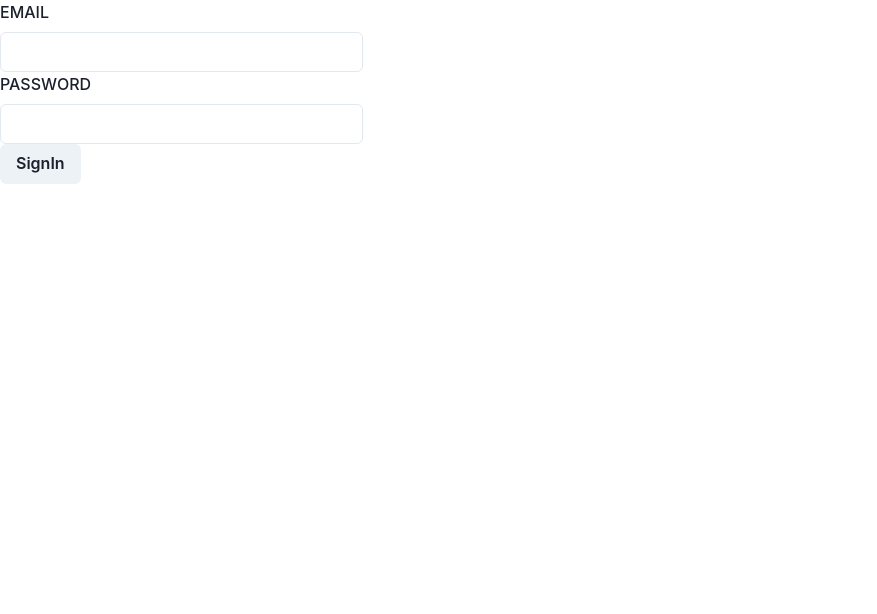
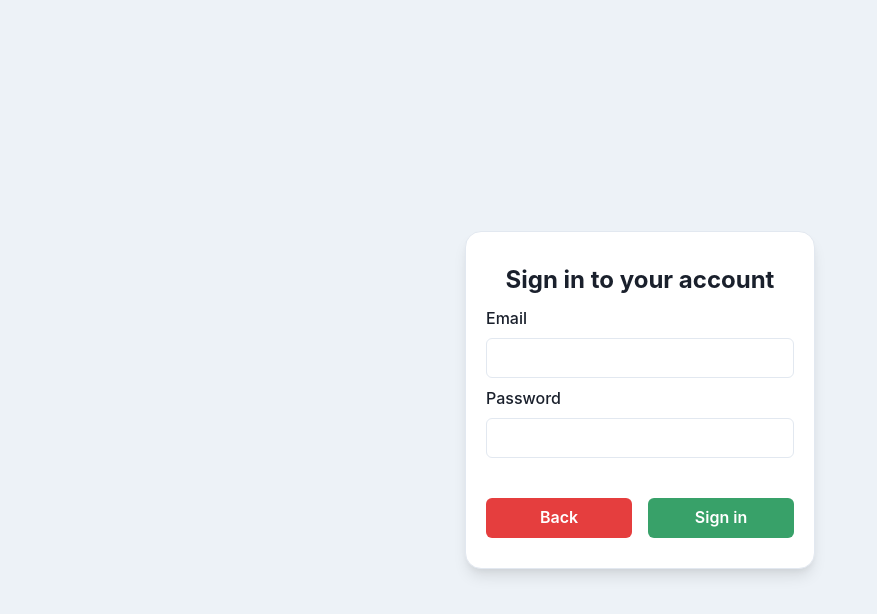
Before and after one commit to shovancak/learning-playground, a Next.js app: page /sign-in in a window 1280 px wide. Shown: the top 614 px of the page, without its empty margins (0-877 px from the left). Built offline with nearby package versions, Linux system fonts and the light colour scheme; no server answers.

Commit message:
Add styles to sign in page.

```diff
--- a/src/pages/sign-in.tsx
+++ b/src/pages/sign-in.tsx
@@ -1,6 +1,17 @@
 import { FormProvider, useForm } from 'react-hook-form'
-import { Button, chakra, Flex, FormLabel } from '@chakra-ui/react'
+import {
+  Button,
+  chakra,
+  Flex,
+  FormLabel,
+  HStack,
+  Text,
+  VStack,
+} from '@chakra-ui/react'
 import type { NextPage } from 'next'
+import Head from 'next/head'
+import { useRouter } from 'next/router'
+import { Routes } from 'constants/routes'
 import { FormInput } from 'components/FormInput'
 import { useAuth } from 'providers/User'
 
@@ -12,6 +23,7 @@ type FormValues = {
 const SignIn: NextPage = () => {
   // TODO: unify names createuser/login, signin/login
   const { logIn } = useAuth()
+  const router = useRouter()
   // TODO: add proper form handling + validation
   const formMethods = useForm<FormValues>({
     defaultValues: {
@@ -32,7 +44,17 @@ const SignIn: NextPage = () => {
   }
 
   return (
-    <Flex>
+    <>
+      <Head>
+        <title>Sign in</title>
+      </Head>
+      <Flex
+        direction="column"
+        align="center"
+        h="100vh"
+        justify="center"
+        bgColor="gray.100"
+      >
         <FormProvider {...formMethods}>
           <chakra.form
             onSubmit={async (event) => {
@@ -41,15 +63,52 @@ const SignIn: NextPage = () => {
               })(event)
             }}
           >
-          <FormLabel htmlFor="email">EMAIL</FormLabel>
+            <Flex
+              bgColor="white"
+              shadow="lg"
+              borderColor="gray.200"
+              borderWidth="1px"
+              height="fit-content"
+              width="350px"
+              borderRadius="2xl"
+              direction="column"
+              justify="space-between"
+              align="center"
+              py="30px"
+              px="20px"
+            >
+              <VStack w="full">
+                <Text fontSize="2xl" fontWeight="bold" textAlign="center">
+                  Sign in to your account
+                </Text>
+                <VStack w="full" align="start" spacing={0}>
+                  <FormLabel htmlFor="email">Email</FormLabel>
                   <FormInput id="email" />
-          <FormLabel htmlFor="password">PASSWORD</FormLabel>
+                </VStack>
+                <VStack w="full" align="start" spacing={0}>
+                  <FormLabel htmlFor="password">Password</FormLabel>
                   <FormInput id="password" />
-
-          <Button type="submit">SignIn</Button>
+                </VStack>
+              </VStack>
+              <HStack w="full" mt="40px" spacing="4">
+                <Button
+                  w="full"
+                  colorScheme="red"
+                  onClick={() => {
+                    void router.push(Routes.LandingPage())
+                  }}
+                >
+                  Back
+                </Button>
+                <Button type="submit" w="full" colorScheme="green">
+                  Sign in
+                </Button>
+              </HStack>
+            </Flex>
           </chakra.form>
         </FormProvider>
       </Flex>
+    </>
   )
 }
 
```
Lines whose indentation alone changed are shown as unchanged.
